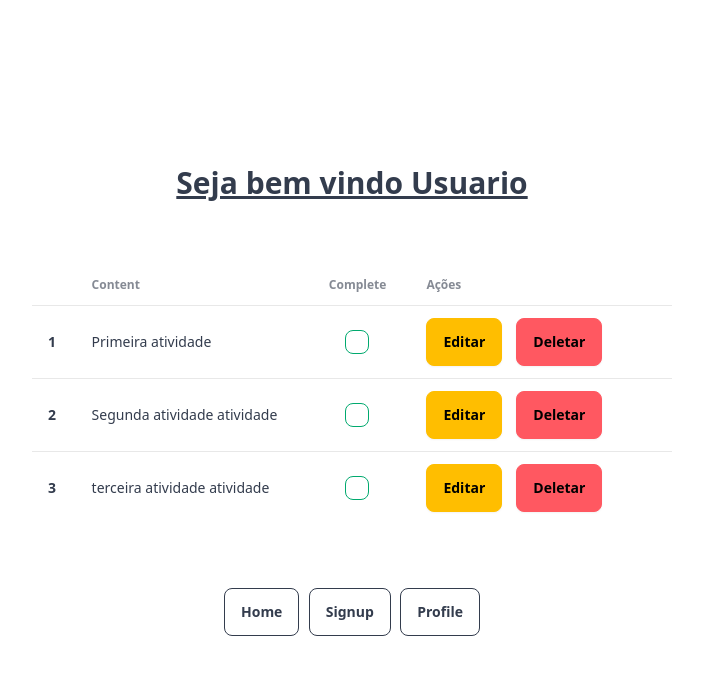
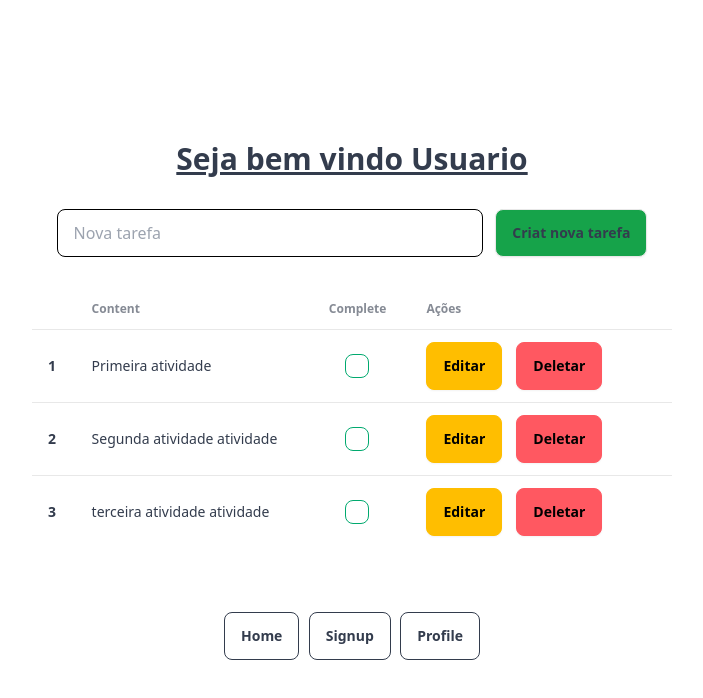
Before and after one commit to DanielFrancaContaGit/todo-jwt-drf-vue, a Vue app in the folder frontend/: page /profile in a window 1280 px wide. Shown: the top 698 px of the page, without its empty margins (288-991 px from the left). Built offline with nearby package versions, Linux system fonts and the light colour scheme.

Commit message:
feat add freate todo form

```diff
--- a/frontend/src/views/ProfileView.vue
+++ b/frontend/src/views/ProfileView.vue
@@ -5,6 +5,12 @@ import { RouterLink } from 'vue-router'
 
 <template>
   <h1 class="text-3xl font-bold underline mb-8">Seja bem vindo Usuario</h1>
+  <form class="flex justify-center w-1/2">
+    <label class="input input-bordered border-black flex items-center gap-2 w-2/3">
+      <input placeholder="Nova tarefa" class="grow" type="text">
+    </label>
+    <button type="submit" class="btn bg-green-600 ml-3">Criat nova tarefa</button>
+  </form>
 
   <table class="table w-1/2 my-8">
     <thead>
```
